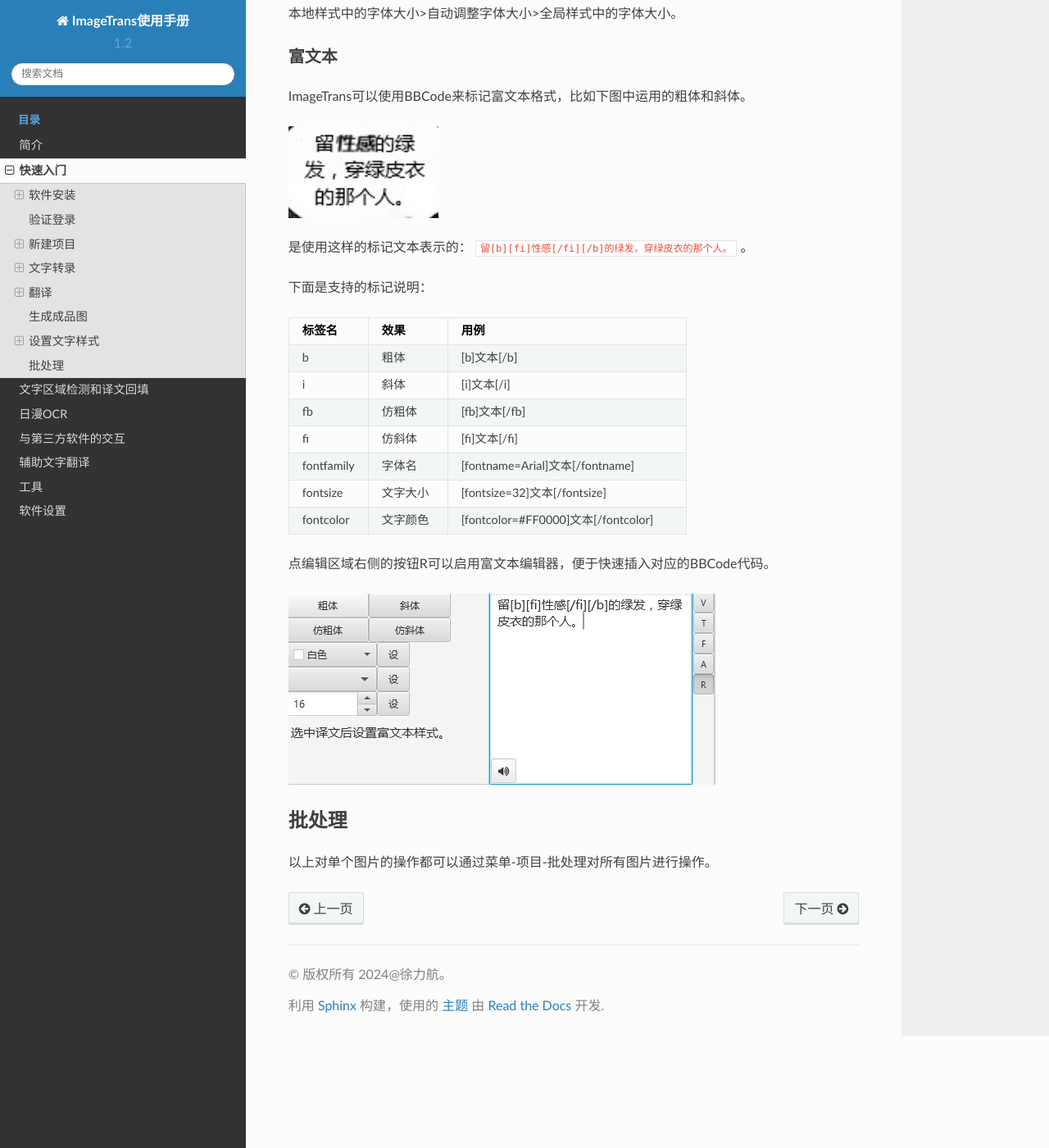
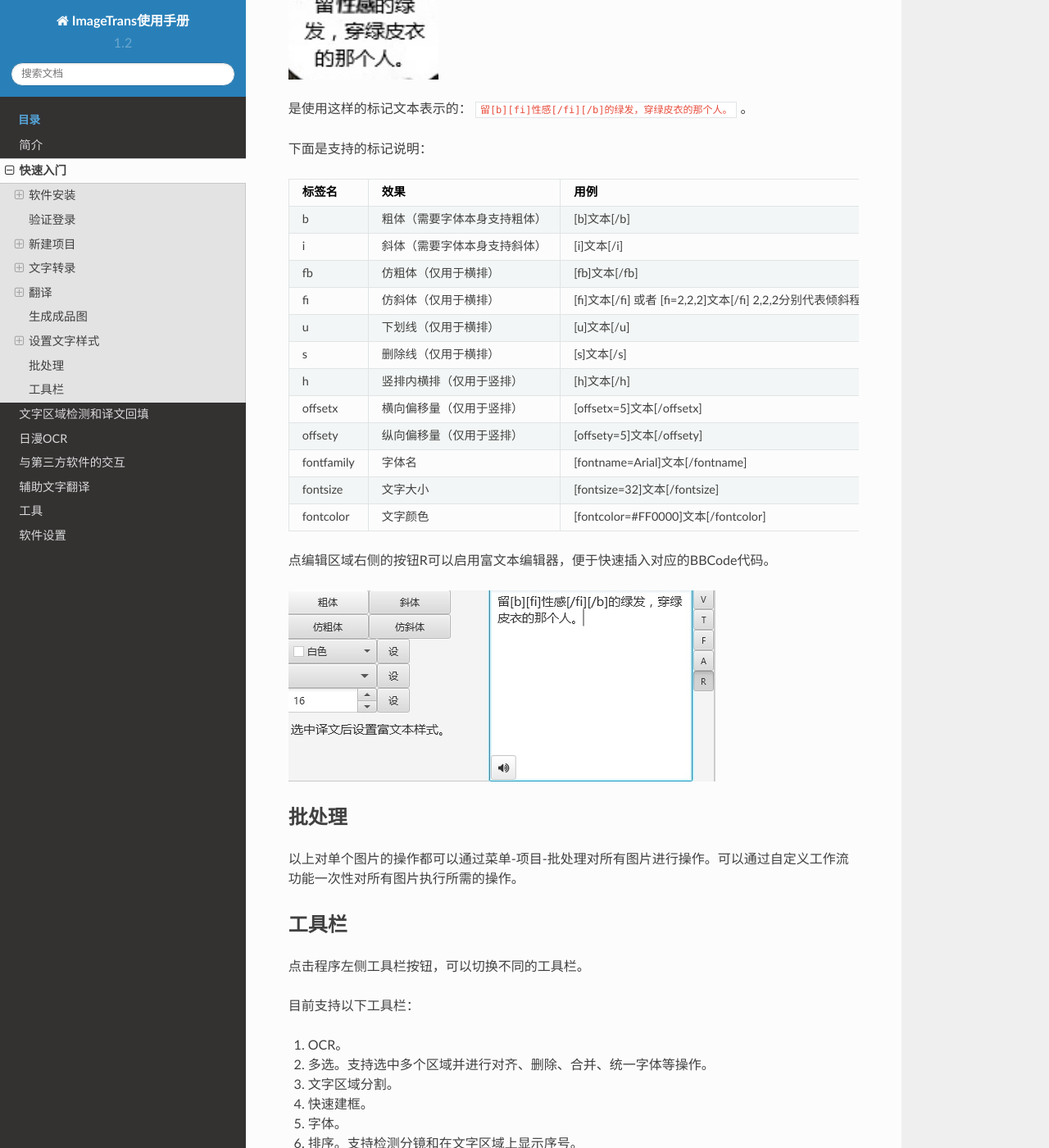
Before and after one commit to xulihang/ImageTrans-docs, a Sphinx documentation site: the page built from source/gettingstarted.rst, in a window 1280 px wide and 1400 px high, scrolled down 13507 px. Shown: the whole window at 82% size. Built offline with Sphinx 7.4.7 and the Read the Docs theme 2.0.0, drawn with Linux system fonts in a browser that asks for light colours; some of the changed text lies outside the part shown.

Commit message:
update documents

```diff
--- a/source/gettingstarted.rst
+++ b/source/gettingstarted.rst
@@ -160,8 +160,9 @@
 * 所有文本，按每张图片生成包含图片文字的txt文档
 * 供翻译的文档，将原文和译文信息以表格的形式导出为一个docx、txt或者XLIFF文件
 * 网页，将项目导出为网页，可供局域网内的手机阅读，支持语音朗读和按分镜阅读
-* 图像PDF，将项目导出为PDF
+* 图像PDF，将项目导出为PDF，支持添加可搜索的文字层
 * TMX，导出原文译文为翻译记忆文件
+* 分镜，导出分镜图像为单张图片、条漫或者PDF
 
 翻译
 -----------
@@ -204,9 +205,11 @@
 生成成品图
 --------------
 
-首先将图片比例调整为100%，之后点击查看翻译，得到成品图。点击文件-导出当前图片为-JPG，结果将输出在对应图片的文件夹的out文件夹中。另一选项ORA支持将文件导出为多层图像格式ORA，该格式能保存图层信息，供PS、Gimp和Krita等图像编辑软件编辑。
+点击文件-导出当前图片为-JPG，结果将输出在对应图片的文件夹的out文件夹中。选项ORA支持将文件导出为多层图像格式ORA，该格式能保存图层信息，供PS、Gimp和Krita等图像编辑软件编辑。
 
 除此以外，ImageTrans可支持导出PSD。
+
+如果要生成全部图片的成品图，需要通过项目-批处理-导出所有图片的成品图进行操作。
 
 设置文字样式
 ------------------
@@ -272,10 +275,15 @@
    :header: "标签名", "效果", "用例"
    :widths: 10, 10, 30
 
-   "b", "粗体", "[b]文本[/b]"
-   "i", "斜体", "[i]文本[/i]"
-   "fb", "仿粗体", "[fb]文本[/fb]"
-   "fi", "仿斜体", "[fi]文本[/fi]"
+   "b", "粗体（需要字体本身支持粗体）", "[b]文本[/b]"
+   "i", "斜体（需要字体本身支持斜体）", "[i]文本[/i]"
+   "fb", "仿粗体（仅用于横排）", "[fb]文本[/fb]"
+   "fi", "仿斜体（仅用于横排）", "[fi]文本[/fi] 或者 [fi=2,2,2]文本[/fi] 2,2,2分别代表倾斜程度、纵坐标偏移量和高度偏移量"
+   "u", "下划线（仅用于横排）", "[u]文本[/u]"
+   "s", "删除线（仅用于横排）", "[s]文本[/s]"
+   "h", "竖排内横排（仅用于竖排）", "[h]文本[/h]"
+   "offsetx", "横向偏移量（仅用于竖排）", "[offsetx=5]文本[/offsetx]"
+   "offsety", "纵向偏移量（仅用于竖排）", "[offsety=5]文本[/offsety]"
    "fontfamily", "字体名", "[fontname=Arial]文本[/fontname]"
    "fontsize", "文字大小", "[fontsize=32]文本[/fontsize]"
    "fontcolor", "文字颜色", "[fontcolor=#FF0000]文本[/fontcolor]"
@@ -287,4 +295,20 @@
 批处理
 --------------
 
-以上对单个图片的操作都可以通过菜单-项目-批处理对所有图片进行操作。
+以上对单个图片的操作都可以通过菜单-项目-批处理对所有图片进行操作。可以通过自定义工作流功能一次性对所有图片执行所需的操作。
+
+工具栏
+-----------------------
+
+点击程序左侧工具栏按钮，可以切换不同的工具栏。
+
+目前支持以下工具栏：
+
+1. OCR。
+2. 多选。支持选中多个区域并进行对齐、删除、合并、统一字体等操作。
+3. 文字区域分割。
+4. 快速建框。
+5. 字体。
+6. 排序。支持检测分镜和在文字区域上显示序号。
+7. 原图相关。支持调整译文图层透明度和与原文区域进行对齐。
+8. 编辑。支持旋转、翻转等图像编辑操作。
--- a/source/index.rst
+++ b/source/index.rst
@@ -1,4 +1,4 @@
-ImageTrans 使用手册
+ImageTrans使用手册
 ==================================================
 
 .. toctree::
--- a/source/intro.rst
+++ b/source/intro.rst
@@ -11,3 +11,5 @@
 * 调用Photoshop读取PSD文件、导出可编辑的译文PSD文件
 * 设置字体样式
 * 针对漫画翻译设计的文字区域检测和文字抹除功能
+
+除了本文档，你也可以通过\ `官方网站 <https://www.basiccat.org/zh/imagetrans/>`_\ 了解更多软件的内容。
--- a/source/tools.rst
+++ b/source/tools.rst
@@ -48,3 +48,9 @@
 `ImageTrans Chrome插件 <https://github.com/xulihang/ImageTrans_chrome_extension>`_\ 需要使用这一功能。
 
 该插件能用ImageTrans翻译网页中的图片，图片和处理结果会自动添加到ImageTrans当前的项目中。
+
+
+目标检测标注数据管理器
+++++++++++++++++++++++++++++
+
+该工具可以将项目数据以YOLO的数据格式导出或者导回。支持OBB格式。
```
Also changed, not shown: other parts of source/gettingstarted.rst (+12 -12 lines), source/settings.rst (+19 -7 lines), source/textarea_detection_and_text_reinjection.rst (+9 -2 lines).
